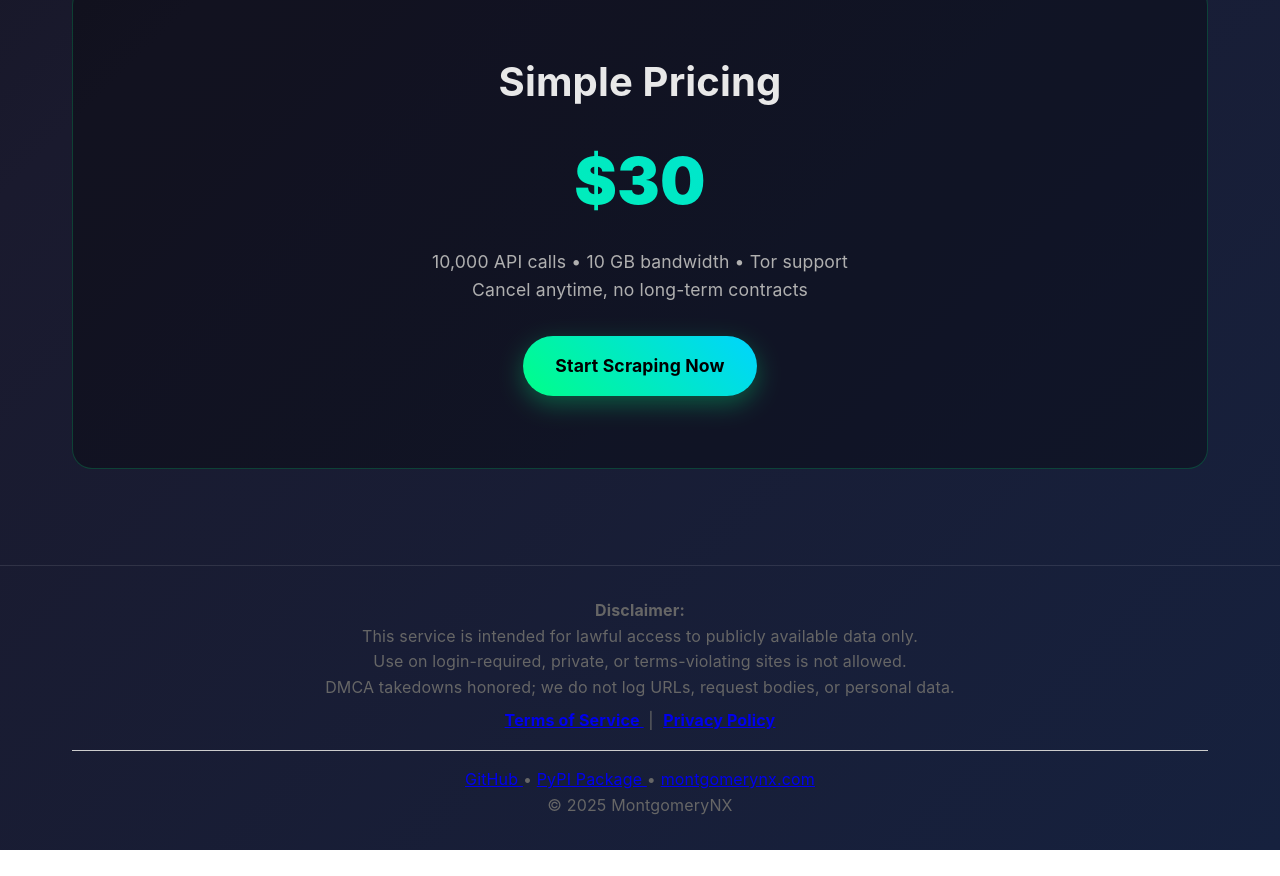
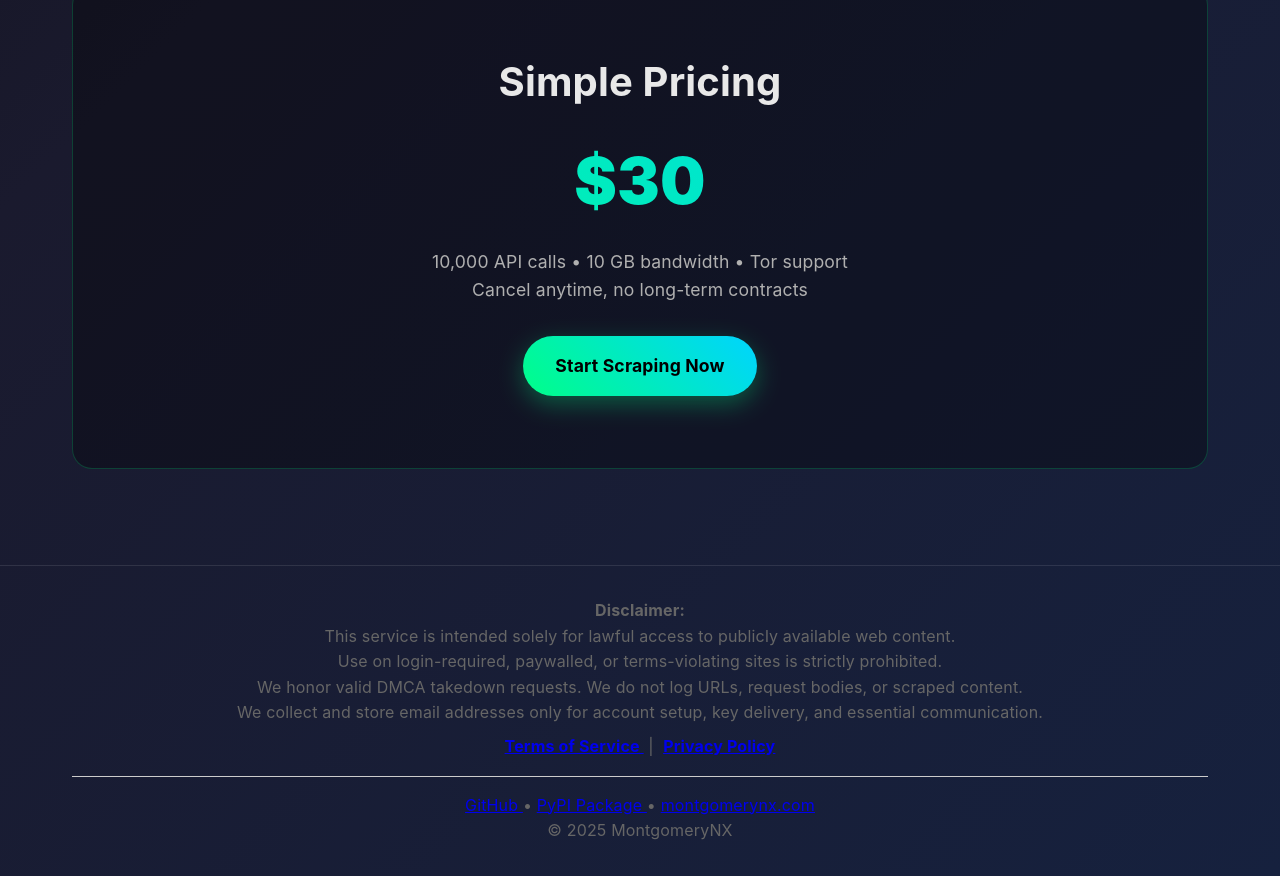
Before and after one commit to section31nx/section31nx.github.io, a plain HTML site: page index.html in a window 1280 px wide. Shown: the part 1730-2606 px from the top of the page. Before the commit the page ends 2580 px from the top, so only its background shows below. Drawn offline with Linux system fonts and the light colour scheme.

Commit message:
Update index.html

```diff
--- a/index.html
+++ b/index.html
@@ -504,9 +504,10 @@
     <div class="container">
       <p>
         <strong>Disclaimer:</strong><br>
-        This service is intended for lawful access to publicly available data only.<br>
-        Use on login-required, private, or terms-violating sites is not allowed.<br>
-        DMCA takedowns honored; we do not log URLs, request bodies, or personal data.
+        This service is intended solely for lawful access to publicly available web content.<br>
+        Use on login-required, paywalled, or terms-violating sites is strictly prohibited.<br>
+        We honor valid DMCA takedown requests. We do not log URLs, request bodies, or scraped content.<br>
+        We collect and store email addresses only for account setup, key delivery, and essential communication.
       </p>
 
       <p style="margin-top: 0.5em;">
```
